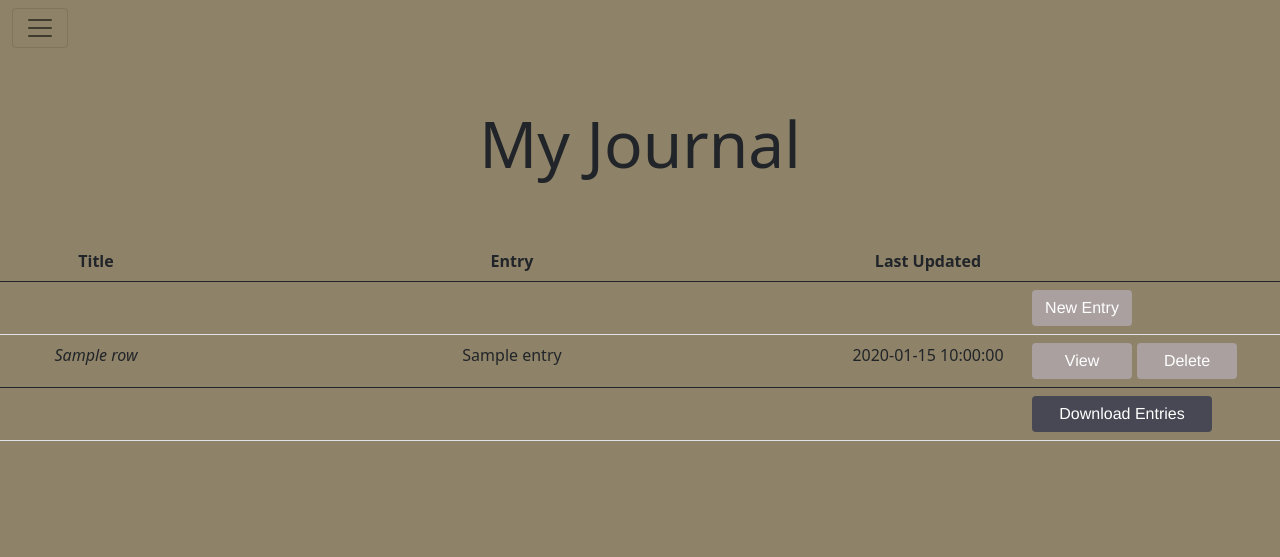
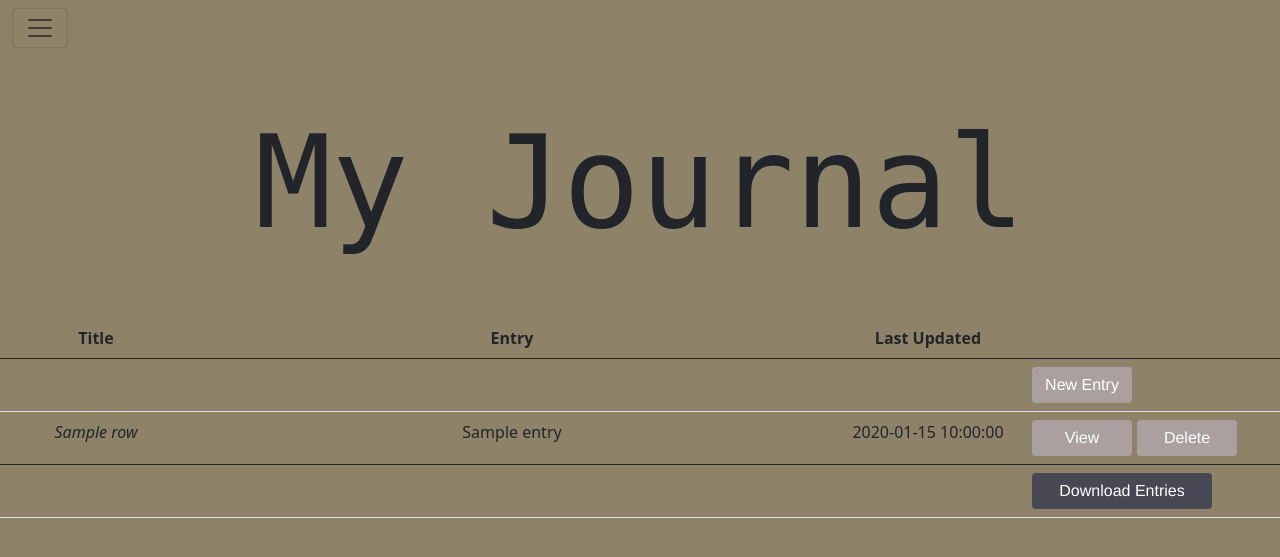
Before and after one commit to whejy/cs50project, a Flask app: template templates/dashboard.html in a window 1280 px wide. Shown: the top 557 px of the page. Run offline with Flask 2, Linux system fonts and the light colour scheme; the template is opened without the code that fills it: most values are stand-ins (such as "Sample title", 1, 10 or a date in 2020); some libraries are stand-ins or nearby versions.

Commit message:
alert autodismiss, header animation

```diff
--- a/application.py
+++ b/application.py
@@ -36,6 +36,7 @@ Session(app)
 # Configure CS50 Library to use SQLite database
 db = SQL("sqlite:///journal.db")
 
+# Global variable for temporary download files
 save_path = "static/temp/"
 
 @app.route("/")
@@ -94,13 +95,18 @@ def download():
                         cache_timeout=0)
 
     else:
-        flash("No entries to download!")
+        flash("No entries to download!", "error")
         return redirect("/dashboard")
 
 
 @app.route("/dashboard", methods=["GET"])
 @login_required
 def dashboard():
+
+    ## Remove temp files
+    for f in os.listdir(save_path):
+        path = os.path.join(save_path, f)
+        os.remove(path)
 
     # Add most recent unassigned entry to current user
     db.execute("""
@@ -179,6 +185,12 @@ def view():
 
 @app.route("/entry", methods=["POST"])
 def entry():
+
+    ## Clear download folder
+    for f in os.listdir(save_path):
+        path = os.path.join(save_path, f)
+        os.remove(path)
+
     jentry = request.form.get("entry")
     title = request.form.get("title")
 
@@ -336,7 +348,8 @@ def register():
     # Remember which user is logged in
     session["user_id"] = rows[0]["id"]
 
-    flash("Registered! Welcome!", "success")
+    temp = request.form.get("username")
+    flash(f"Welcome {temp}!", "success")
 
     # Send logged-in user to their index page
     return redirect("/dashboard")
@@ -398,6 +411,12 @@ def delete():
     if request.method == "GET":
         return render_template("delete.html")
     else:
+
+        # Clear temp files
+        for f in os.listdir(save_path):
+            path = os.path.join(save_path, f)
+            os.remove(path)
+
         db.execute("""
         DELETE FROM entries
         WHERE user_id = ?
@@ -410,7 +429,7 @@ def delete():
 
         session.clear()
 
-        flash("Account deleted", "success")
+        flash("Account deleted")
         return render_template("home.html")
 
 
--- a/static/styles.css
+++ b/static/styles.css
@@ -35,6 +35,11 @@ select {
     text-overflow: '';
 }
 
+::placeholder { /* Chrome, Firefox, Opera, Safari 10.1+ */
+  color: #78756E;
+  opacity: 1; /* Firefox */
+}
+
 #passform {
     padding-top: 50px;
 }
@@ -48,11 +53,12 @@ select {
 h1 {
     padding-top: 50px;
     padding-bottom: 50px;
+    font-family: monospace
 }
 
 h4 {
     padding-top: 75px;
-    padding-bottom: 25px;
+    font-family: monospace;
 }
 
 body {
@@ -159,6 +165,7 @@ body {
   color: #95001E;
 }
 
+/* Textbox autoresize */
 .grow-wrap {
     display: grid;
 }
@@ -180,3 +187,31 @@ body {
     font: inherit;
     grid-area: 1/ 1/ 2/ 2;
 }
+
+/* Text animation */
+.wrapper {
+  display: flex;
+  align-items: center;
+  justify-content: center;
+}
+
+.typing-demo {
+  width: 10ch;
+  animation: typing 1.2s steps(15), blink .5s step-end infinite alternate;
+  white-space: nowrap;
+  overflow: hidden;
+  border-right: 3px solid;
+  font-size: 2em;
+}
+
+@keyframes typing {
+  from {
+    width: 0
+  }
+}
+
+@keyframes blink {
+  50% {
+    border-color: transparent
+  }
+}
--- a/templates/dashboard.html
+++ b/templates/dashboard.html
@@ -5,7 +5,13 @@
 {% endblock %}
 
 {% block main %}
-<h1 class="display-3 center">My Journal</h1>
+<h1 class="display-3 center">
+  <div class="wrapper">
+    <div class="typing-demo">
+      My Journal
+    </div>
+  </div>
+</h1>
   <table class="table">
     <thead>
         <th scope="col" id="firstcol">Title</th>
--- a/templates/edit.html
+++ b/templates/edit.html
@@ -29,7 +29,6 @@
               <option value="Arial, sans-serif">Arial</option>
               <option value="'Brush Script MT', cursive">Brush Script</option>
               <option value="'Courier New', monospace">Courier New</option>
-              <option value="Garamond, serif">Garamond</option>
               <option value="Georgia, serif">Georgia</option>
               <option value="Lucida Handwriting, cursive" selected ="selected">Lucida Handwriting</option>
               <option value="Times New Roman">Times New Roman</option>
--- a/templates/layout.html
+++ b/templates/layout.html
@@ -25,10 +25,18 @@
 
         <script>
 
-        //https://css-tricks.com/the-cleanest-trick-for-autogrowing-textareas/
+        document.addEventListener('DOMContentLoaded', function() {
+          textgrow();
+          toggle();
+        });
 
-        // Controls auto-resizing on input and load events for text box
-        document.addEventListener('DOMContentLoaded', function() {
+        // Font selector
+        var changeFont = function(font){
+            document.getElementById("paper").style.fontFamily = font.value;
+        };
+
+        // Grows textbox with input
+        function textgrow () {
           const growers = document.querySelectorAll(".grow-wrap");
             growers.forEach((grower) => {
               const textarea = grower.querySelector("textarea");
@@ -39,21 +47,23 @@
               grower.dataset.replicatedValue = textarea.value;
               });
           });
-        });
+        }
 
         // Toggles active state for toggle bar links
-        $(document).ready(function() {
+        function toggle() {
           $('a.active').removeClass('active');
           $('a[href="' + location.pathname + '"]').closest('a').addClass('active');
+        }
+
+        // Auto dismisses flask alert
+        function dismiss() {
+        $(".alert-dismissible").fadeTo(2000, 500).slideUp(500, function(){
+            $(".alert-dismissible").alert('close');
         });
+        }
 
-        var changeFont = function(font){
-          console.log(font.value);
-            document.getElementById("paper").style.fontFamily = font.value;
-        };
 
         </script>
-
 
     </head>
     <body>
@@ -110,6 +120,8 @@
                   </strong>
                   <button type="button" class="btn-close" data-bs-dismiss="alert" aria-label="Close"></button>
                 </div>
+                <!-- Trick for triggering JS event -->
+                <img src onerror='dismiss()'>
               {% endfor %}
             </header>
           {% endif %}
```
Also changed, not shown: templates/home.html (+3 -4 lines), journal.db. Lines whose indentation alone changed are shown as unchanged.
